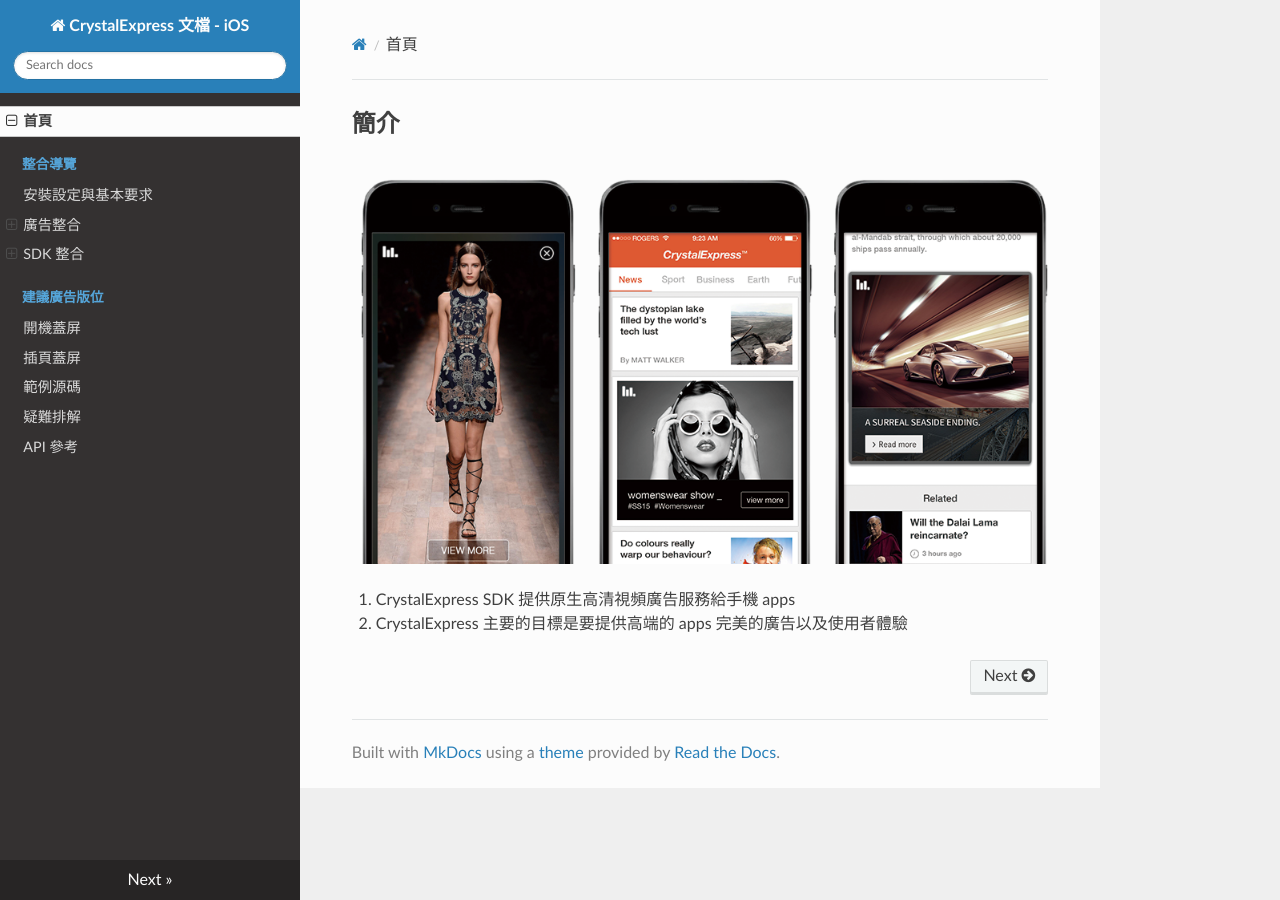
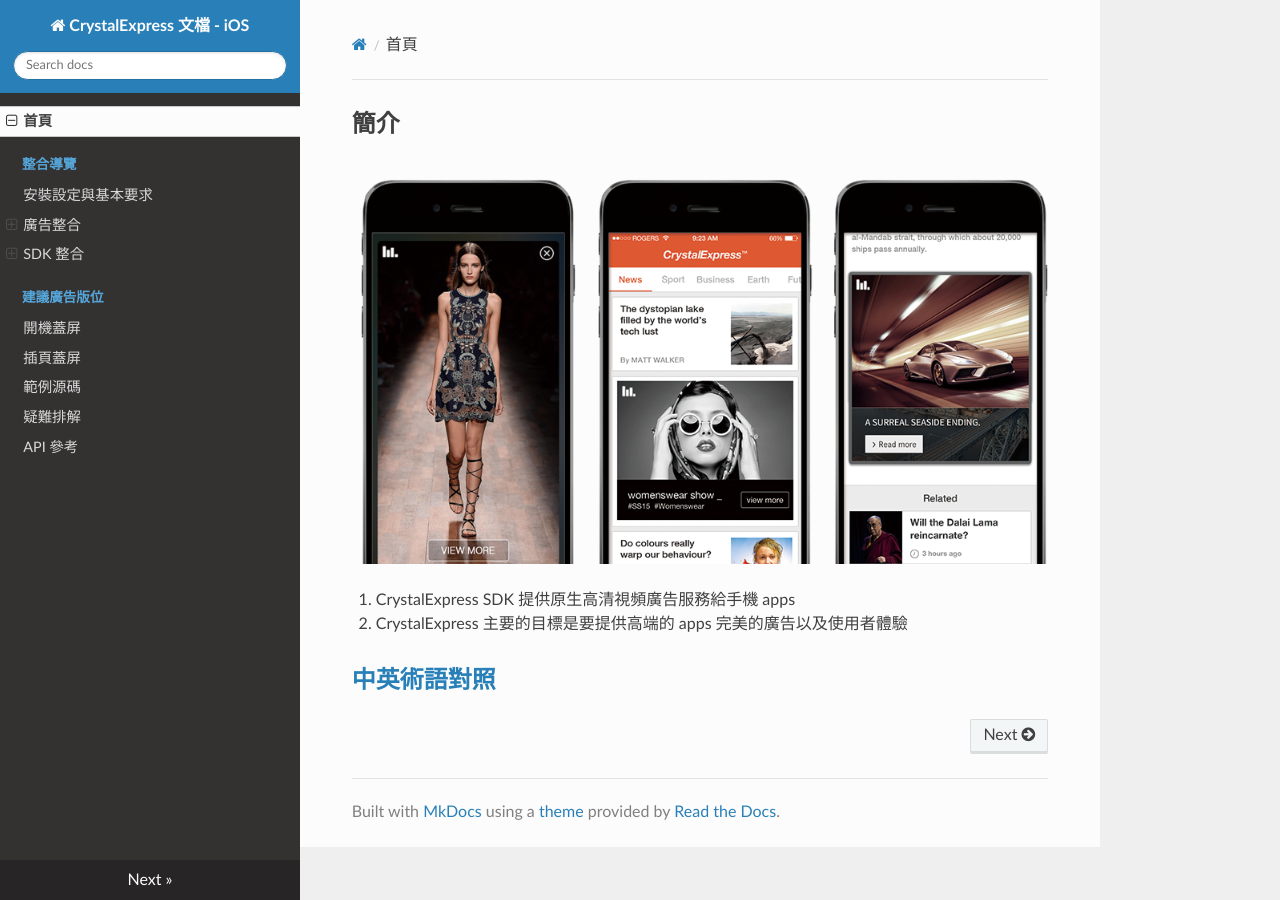
Before and after one commit to intowow/CrystalExpressDocumentation-iOS-zh_CN, an MkDocs documentation site: the page built from docs/index.md, in a window 1280 px wide. Built offline with MkDocs 1.6.1, drawn with Linux system fonts in a browser that asks for light colours; nearby versions of some CDN libraries; old or Windows-style settings are respelled for this version of MkDocs.

Commit message:
update doc

```diff
--- a/docs/index.md
+++ b/docs/index.md
@@ -3,3 +3,6 @@
 
 1. CrystalExpress SDK 提供原生高清視頻廣告服務給手機 apps
 2. CrystalExpress 主要的目標是要提供高端的 apps 完美的廣告以及使用者體驗
+
+
+## [中英術語對照](https://github.com/roylo/CrystalExpressDocumentation-iOS-zh_CN/blob/master/terminology.md)
```
Also changed, not shown: docs/docs/splash-ad.md (+2 -0 lines).
